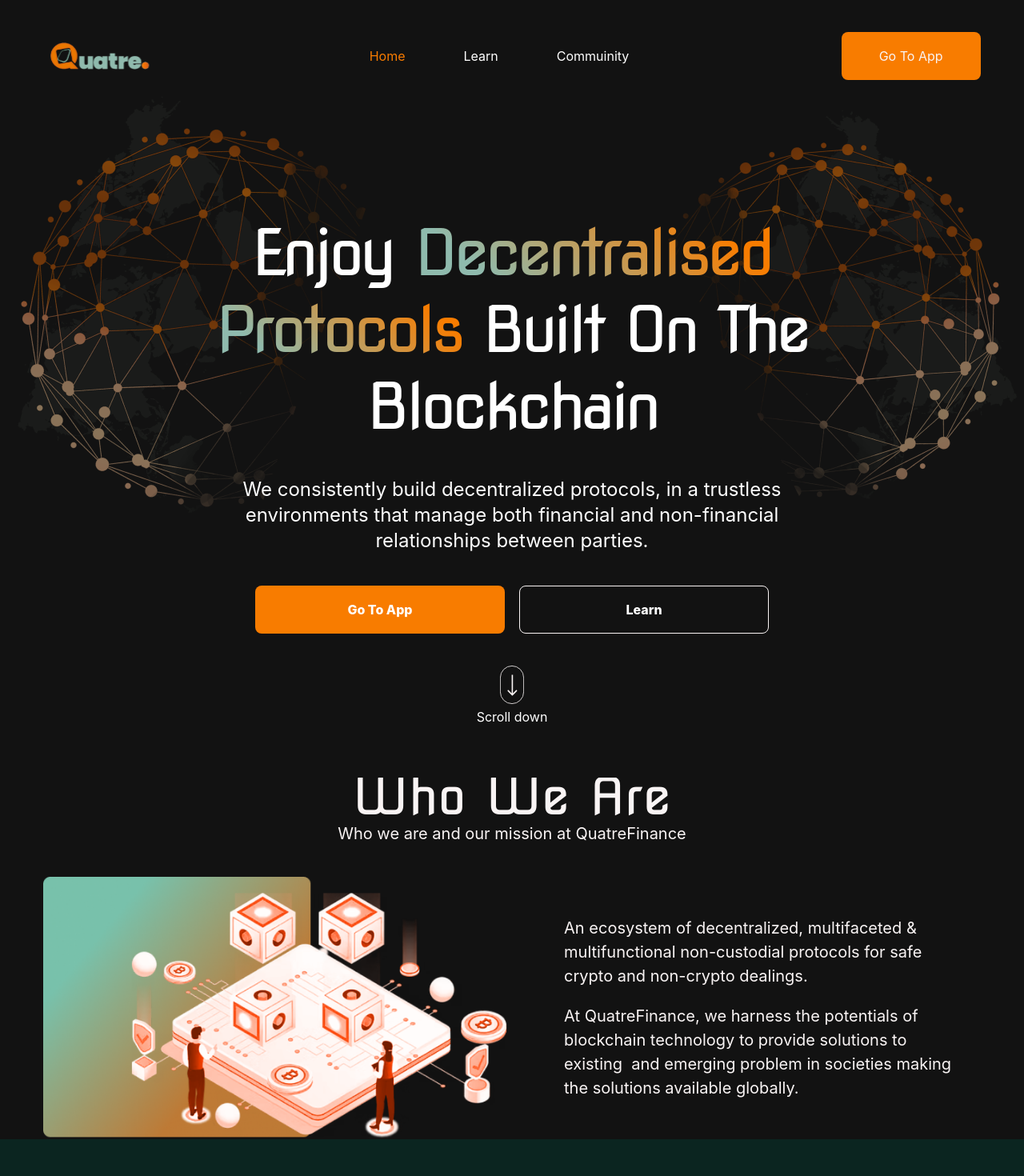
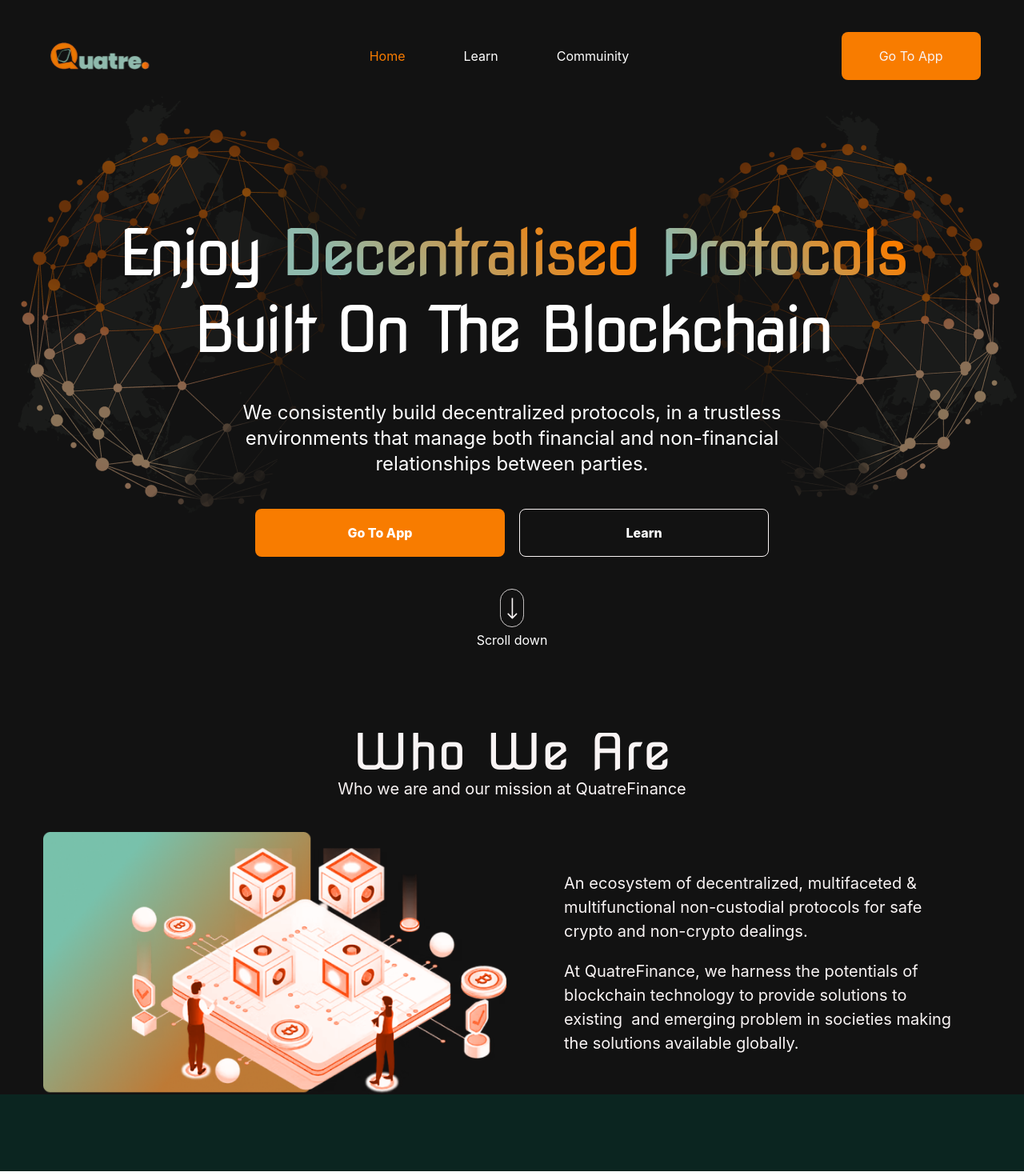
Before and after one commit to Rex739/quatre-finance-interface, a Next.js app: page / in a window 1280 px wide. Shown: the top 1470 px of the page at 80% size. Built offline with nearby package versions, Linux system fonts and the light colour scheme.

Commit message:
updated app

```diff
--- a/src/components/about/about.js
+++ b/src/components/about/about.js
@@ -2,9 +2,12 @@
 
 const About = () => {
   return (
-    <section className="wrapper font-inter text-lg lg:text-xl text-white1">
-      <header className="text-left lg:text-center">
-        <h2 className="font-nova-square text-[32px] lg:text-5xl xl:text-6xl mb-2">Who We Are</h2>
+    <section className="wrapper font-inter text-lg lg:text-xl text-white1 text-left lg:text-center">
+      <header>
+        <h2 className="font-nova-square text-[32px] lg:text-5xl xl:text-6xl mb-2">
+          Who We Are
+        </h2>
+      </header>
       <p className="w-9/12 lg:mx-auto">
         Who we are and our mission at QuatreFinance{" "}
       </p>
@@ -20,13 +23,12 @@
             non-custodial protocols for safe crypto and non-crypto dealings.
           </p>
           <p className="">
-              At QuatreFinance, we harness the potentials of blockchain
-              technology to provide solutions to existing  and emerging problem
-              in societies making the solutions available globally.
+            At QuatreFinance, we harness the potentials of blockchain technology
+            to provide solutions to existing  and emerging problem in societies
+            making the solutions available globally.
           </p>
         </div>
       </div>
-      </header>
     </section>
   )
 }
--- a/src/components/hero/hero.js
+++ b/src/components/hero/hero.js
@@ -3,7 +3,7 @@
 import styles from "./hero.module.css"
 const Hero = () => {
   return (
-    <section className="relative font-inter">
+    <section className="relative font-inter mb-10">
       <div className="absolute flex z-0 justify-between w-full top-[-5rem]">
         <img
           src="images/hero/hero-bg1.png"
@@ -17,7 +17,7 @@
         />
       </div>
       <div className="wrapper py-16 lg:pt-32 text-white flex flex-col justify-center relative z-10">
-        <header className="lg:w-10/12 mx-auto 1xl:w-full">
+        <header className="lg:w-10/12 mx-auto xl:w-11/12 1xl:w-full 2xl:w-11/12">
           <h1
             className={[
               "font-nova-square text-[40px] md:text-[60px] lg:text-[60px] xl:text-[80px] 1xl:text-[100px] 2xl:text-[120px] text-center",
--- /dev/null
+++ b/src/components/solutions/solutions.js
@@ -0,0 +1,9 @@
+const Solutions = () => {
+  return (
+    <section>
+
+    </section>
+   );
+}
+
+export default Solutions;
```
Lines whose indentation alone changed are shown as unchanged.
